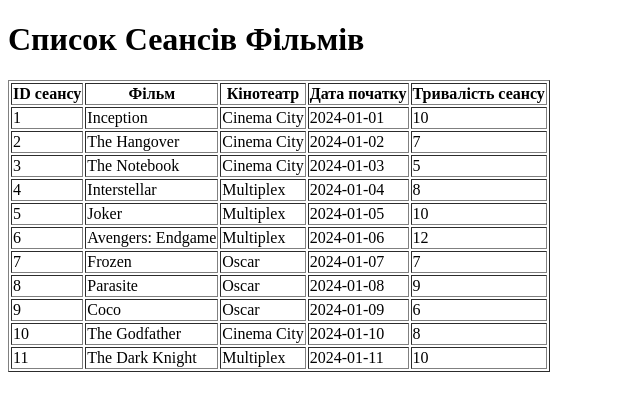
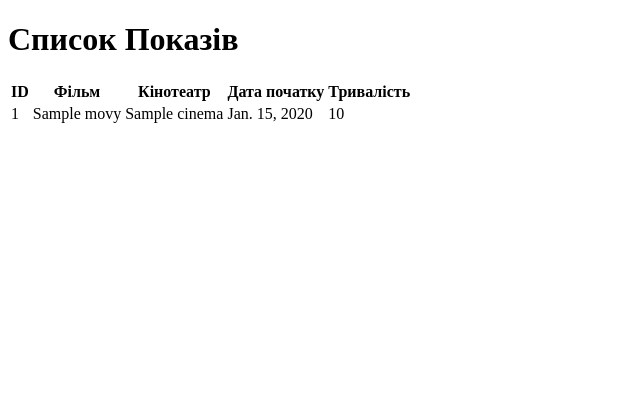
Before and after one commit to koldronokok/test_django_docker, a Django app: page /screenings/ in a window 1280 px wide. Shown: the top 411 px of the page, without its empty margins (0-640 px from the left). Run offline with Django 5.2, Linux system fonts and the light colour scheme; tables that the repository leaves empty hold one stand-in row (values such as "Sample post").

Commit message:
Updated project with new changes

```diff
--- a/templates/screenings_list.html
+++ b/templates/screenings_list.html
@@ -1,101 +1,30 @@
 <!DOCTYPE html>
-<html lang="uk">
+<html>
 <head>
-    <meta charset="UTF-8">
-    <meta name="viewport" content="width=device-width, initial-scale=1.0">
-    <title>Список Сеансів Фільмів</title>
+    <title>Список Показів</title>
 </head>
 <body>
-    <h1>Список Сеансів Фільмів</h1>
-    <table border="1">
+    <h1>Список Показів</h1>
+    <table>
         <thead>
             <tr>
-                <th>ID сеансу</th>
+                <th>ID</th>
                 <th>Фільм</th>
                 <th>Кінотеатр</th>
                 <th>Дата початку</th>
-                <th>Тривалість сеансу</th>
+                <th>Тривалість</th>
             </tr>
         </thead>
         <tbody>
-            <!-- Movie Screenings Data -->
+            {% for screening in screenings %}
             <tr>
-                <td>1</td>
-                <td>Inception</td>
-                <td>Cinema City</td>
-                <td>2024-01-01</td>
-                <td>10</td>
+                <td>{{ screening.id }}</td>
+                <td>{{ screening.movie.title }}</td>
+                <td>{{ screening.cinema.name }}</td>
+                <td>{{ screening.start_date }}</td>
+                <td>{{ screening.screening_duration }}</td>
             </tr>
-            <tr>
-                <td>2</td>
-                <td>The Hangover</td>
-                <td>Cinema City</td>
-                <td>2024-01-02</td>
-                <td>7</td>
-            </tr>
-            <tr>
-                <td>3</td>
-                <td>The Notebook</td>
-                <td>Cinema City</td>
-                <td>2024-01-03</td>
-                <td>5</td>
-            </tr>
-            <tr>
-                <td>4</td>
-                <td>Interstellar</td>
-                <td>Multiplex</td>
-                <td>2024-01-04</td>
-                <td>8</td>
-            </tr>
-            <tr>
-                <td>5</td>
-                <td>Joker</td>
-                <td>Multiplex</td>
-                <td>2024-01-05</td>
-                <td>10</td>
-            </tr>
-            <tr>
-                <td>6</td>
-                <td>Avengers: Endgame</td>
-                <td>Multiplex</td>
-                <td>2024-01-06</td>
-                <td>12</td>
-            </tr>
-            <tr>
-                <td>7</td>
-                <td>Frozen</td>
-                <td>Oscar</td>
-                <td>2024-01-07</td>
-                <td>7</td>
-            </tr>
-            <tr>
-                <td>8</td>
-                <td>Parasite</td>
-                <td>Oscar</td>
-                <td>2024-01-08</td>
-                <td>9</td>
-            </tr>
-            <tr>
-                <td>9</td>
-                <td>Coco</td>
-                <td>Oscar</td>
-                <td>2024-01-09</td>
-                <td>6</td>
-            </tr>
-            <tr>
-                <td>10</td>
-                <td>The Godfather</td>
-                <td>Cinema City</td>
-                <td>2024-01-10</td>
-                <td>8</td>
-            </tr>
-            <tr>
-                <td>11</td>
-                <td>The Dark Knight</td>
-                <td>Multiplex</td>
-                <td>2024-01-11</td>
-                <td>10</td>
-            </tr>
+            {% endfor %}
         </tbody>
     </table>
 </body>
```
Also changed, not shown: templates/cinemas_list.html (+10 -27 lines), templates/movies_list.html (+10 -81 lines).
